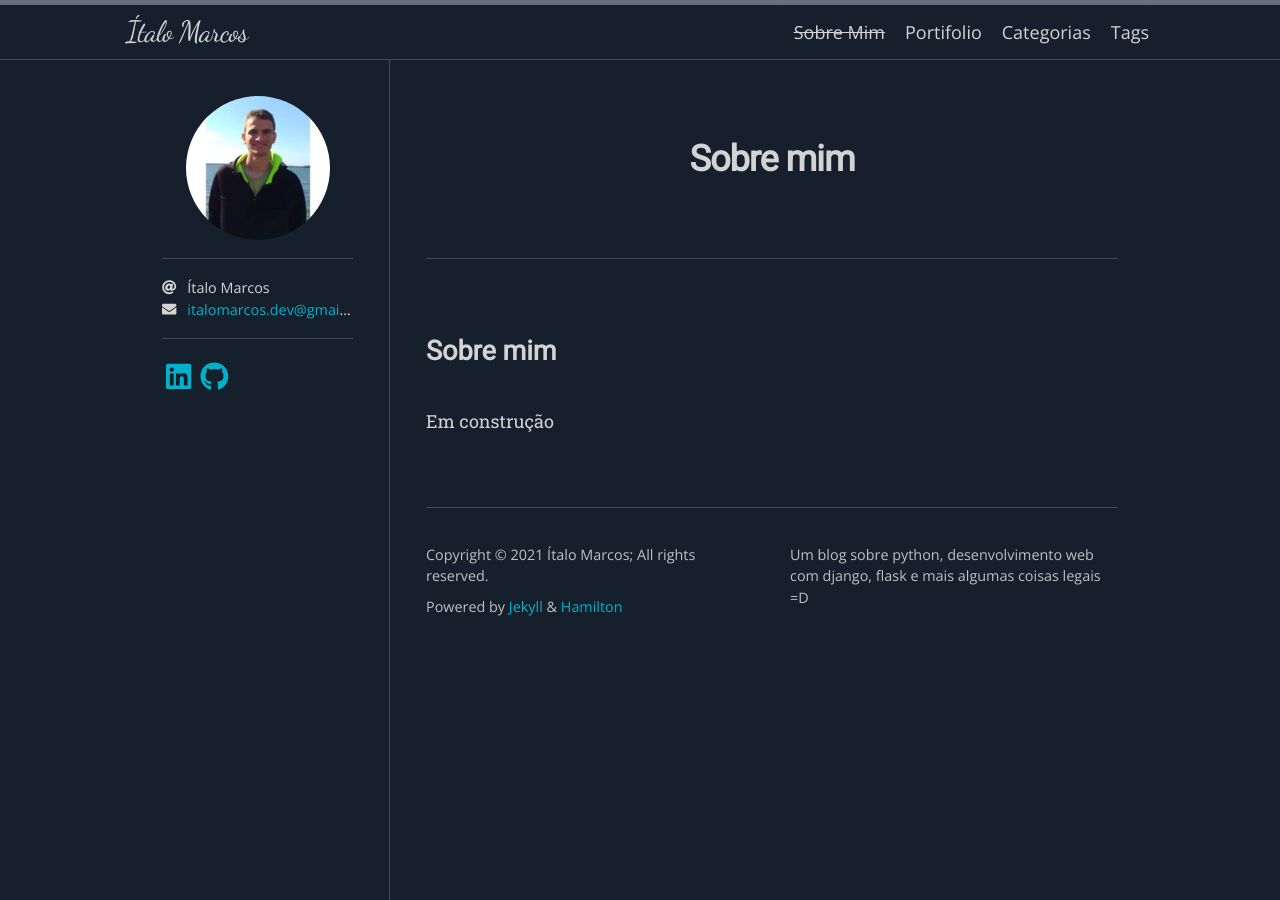
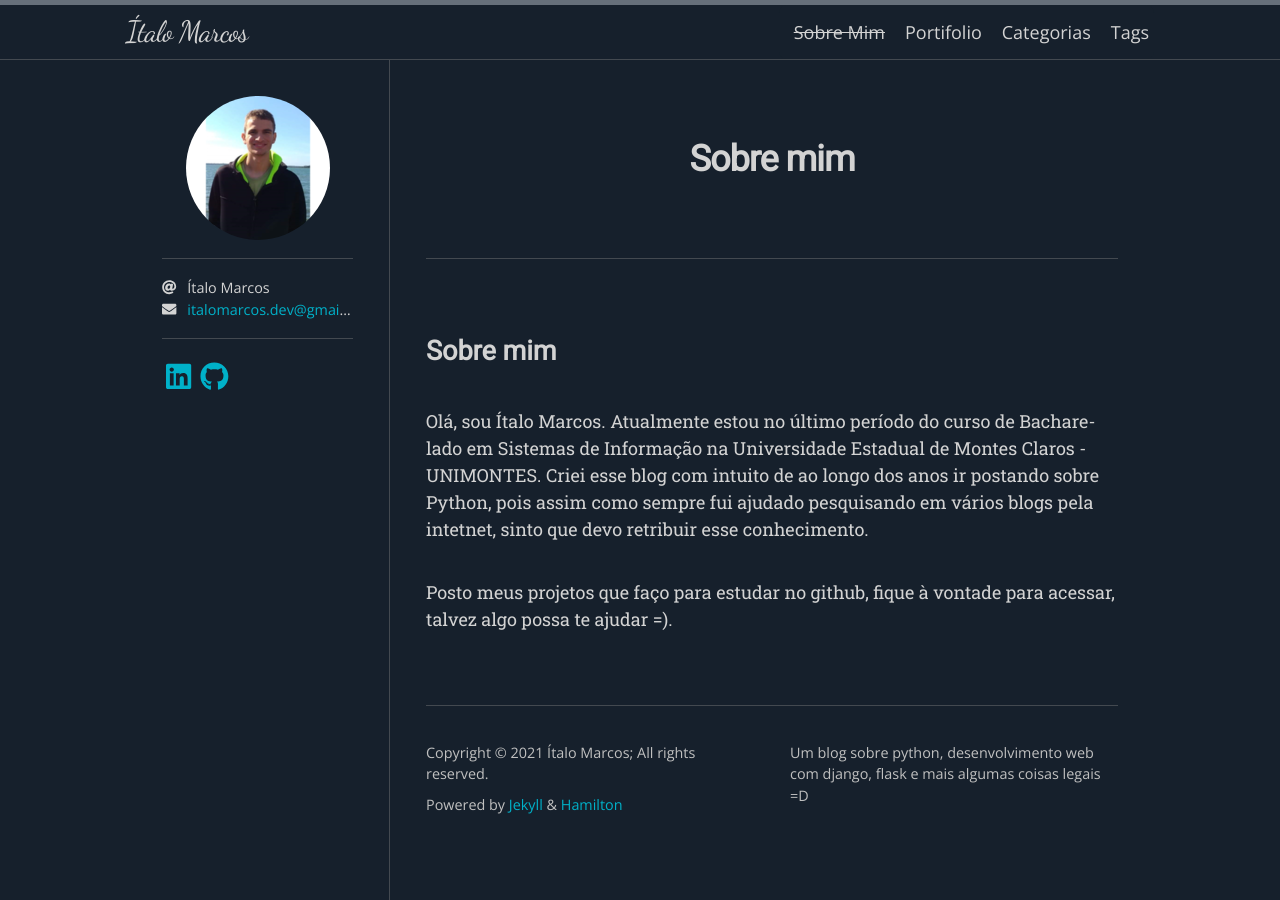
Before and after one commit to Italo11Marcos/italo11marcos.github.io, a Jekyll site: the page built from about.md, in a window 1280 px wide. Built offline with Jekyll 4.4.1, drawn with Linux system fonts in a browser that asks for light colours; nearby versions of some CDN libraries; some web fonts are replaced.

Commit message:
Correção about page

```diff
--- a/about.md
+++ b/about.md
@@ -6,4 +6,9 @@ permalink: /sobre/
 
 ## Sobre mim
 
-Em construção
+Olá, sou Ítalo Marcos. Atualmente estou no último período do curso de Bacharelado em Sistemas de Informação
+na Universidade Estadual de Montes Claros - UNIMONTES. Criei esse blog com intuito de ao longo dos anos ir
+postando sobre Python, pois assim como sempre fui ajudado pesquisando em vários blogs pela intetnet, sinto
+que devo retribuir esse conhecimento.
+
+Posto meus projetos que faço para estudar no github, fique à vontade para acessar, talvez algo possa te ajudar =).
```
